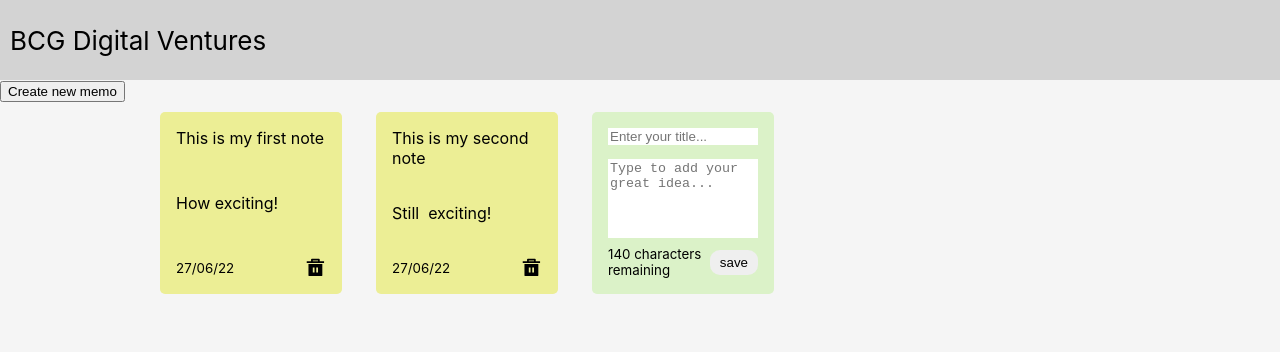
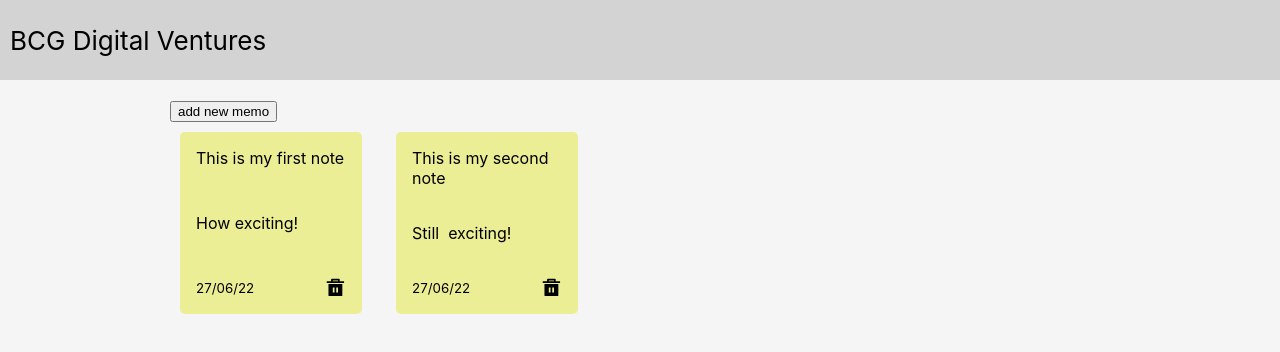
Before and after one commit to KamCoder5/memo-board, a React (Create React App) app: page / in a window 1280 px wide. Shown: the top 352 px of the page. Built offline with nearby package versions, Linux system fonts and the light colour scheme.

Commit message:
added add new memo button which conditionally renders the newMemo component

```diff
--- a/src/App.js
+++ b/src/App.js
@@ -1,4 +1,4 @@
-import { memo, useState } from "react";
+import { useEffect, useState } from "react";
 import { v4 as uuidv4 } from "uuid";
 import "./App.css";
 import MemoBoard from "./components/MemoBoard";
@@ -36,10 +36,24 @@
     const updatedMemoList = memos.filter((memo) => memo.id !== id);
     setNewMemo(updatedMemoList);
   }
+
+  //local storage
+
+  // useEffect(() => {
+  //   const savedMemos = JSON.parse(localStorage.getItem("react-memo-app-data"));
+  //   if (savedMemos) {
+  //     setNewMemo(savedMemos);
+  //   }
+  // }, []);
+
+  // useEffect(() => {
+  //   localStorage.setItem("app-name", "react-memo-app-data");
+  //   JSON.stringify(memos);
+  // }, [memos]);
+
   return (
     <div>
       <Header />
-      <button>Create new memo</button>
       <div className="memo-board-container">
         <MemoBoard
           memos={memos}
--- a/src/components/MemoBoard.js
+++ b/src/components/MemoBoard.js
@@ -1,8 +1,22 @@
+import { useState } from "react";
 import Memo from "./Memo";
 import NewMemo from "./NewMemo";
 function MemoBoard(props) {
+  const [isVisible, setIsVisible] = useState(false);
+
+  function buttonMessage() {
+    return isVisible ? "cancel new memo" : "add new memo";
+  }
+
   return (
+    <div className="memo-board-container">
+      <button onClick={() => setIsVisible(!isVisible)}>
+        {buttonMessage()}
+      </button>
       <div className="memo-board">
+        {isVisible ? (
+          <NewMemo handleAddNewMemoToBoard={props.handleAddNewMemoToBoard} />
+        ) : null}
         {props.memos.map((memo) => (
           <Memo
             key={memo.id}
@@ -13,7 +27,7 @@
             handleDeleteNote={props.handleDeleteNote}
           />
         ))}
-      <NewMemo handleAddNewMemoToBoard={props.handleAddNewMemoToBoard} />
+      </div>
     </div>
   );
 }
--- a/src/components/NewMemo.js
+++ b/src/components/NewMemo.js
@@ -22,12 +22,13 @@
   function handleSaveClick(event) {
     if (inputCharacterCount > 0) {
       props.handleAddNewMemoToBoard(newMemoInput);
+      setNewMemoInput("");
       event.preventDefault();
-      setNewMemoInput("");
     }
   }
 
   return (
+    <div>
       <form className="memo new" autoComplete="off">
         <input
           className="title-input"
@@ -54,6 +55,7 @@
           </button>
         </div>
       </form>
+    </div>
   );
 }
 
--- a/src/index.css
+++ b/src/index.css
@@ -32,6 +32,7 @@
   padding-right: 10px;
 }
 .memo-board {
+  padding: 10px;
   display: grid;
   grid-gap: 1rem;
   grid-template-columns: repeat(auto-fit, 200px);
@@ -104,3 +105,7 @@
 .delete-icon {
   cursor: pointer;
 }
+
+textarea:focus {
+  border: 1px solid grey;
+}
```
Lines whose indentation alone changed are shown as unchanged.
